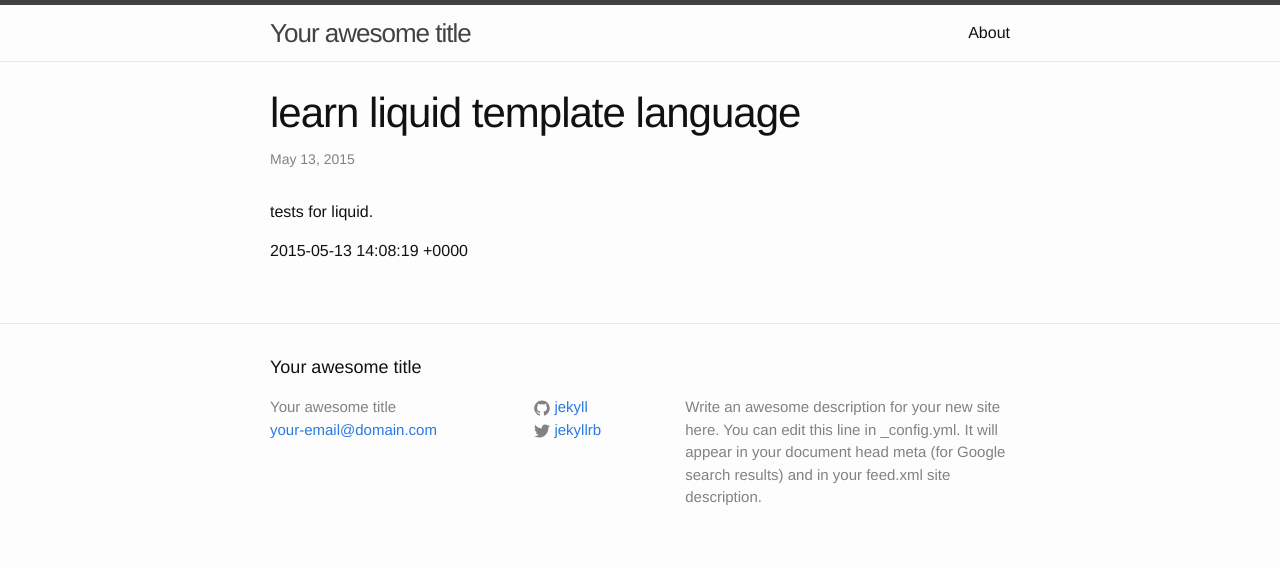
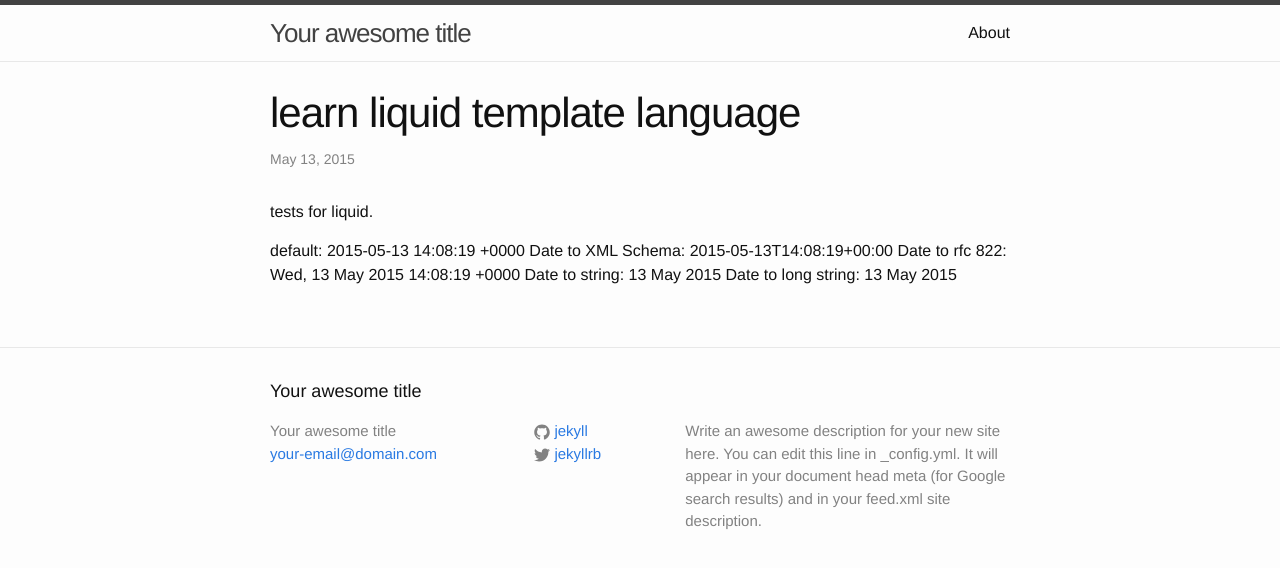
Before and after one commit to survwell/survwell.github.io, a Jekyll site: the page built from _posts/2015-05-13-learn-liquid.markdown, in a window 1280 px wide. Shown: the top 568 px of the page. Built offline with Jekyll 4.4.1, drawn with Linux system fonts in a browser that asks for light colours.

Commit message:
Update 2015-05-13-learn-liquid.markdown
site.time

```diff
--- a/_posts/2015-05-13-learn-liquid.markdown
+++ b/_posts/2015-05-13-learn-liquid.markdown
@@ -7,4 +7,8 @@ categories: learning
 
 tests for liquid.
 
-{{site.time}}
+default: {{site.time}}
+Date to XML Schema: {{site.time | date_to_xmlschema }}
+Date to rfc 822: {{site.time | date_to_rfc822 }}
+Date to string: {{site.time | date_to_string }}
+Date to long string: {{site.time | date_to_long_string }}
```
